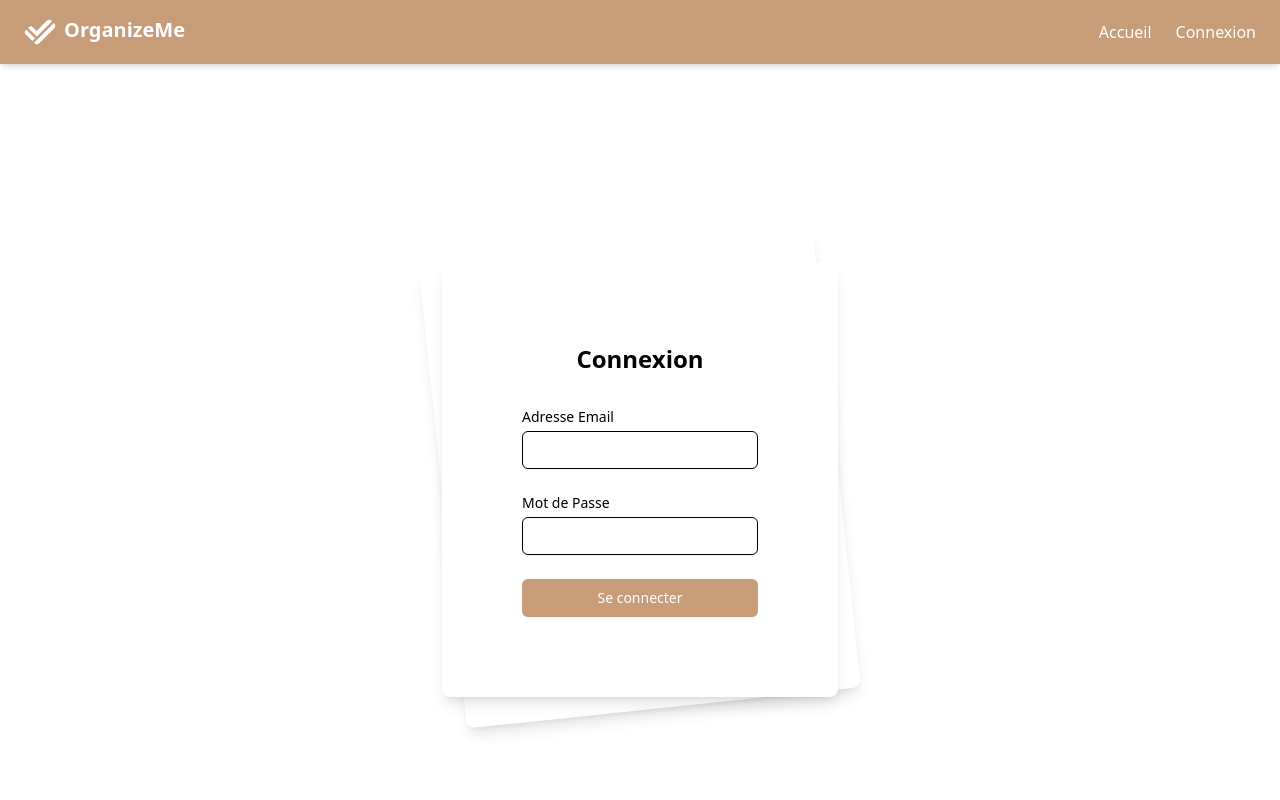
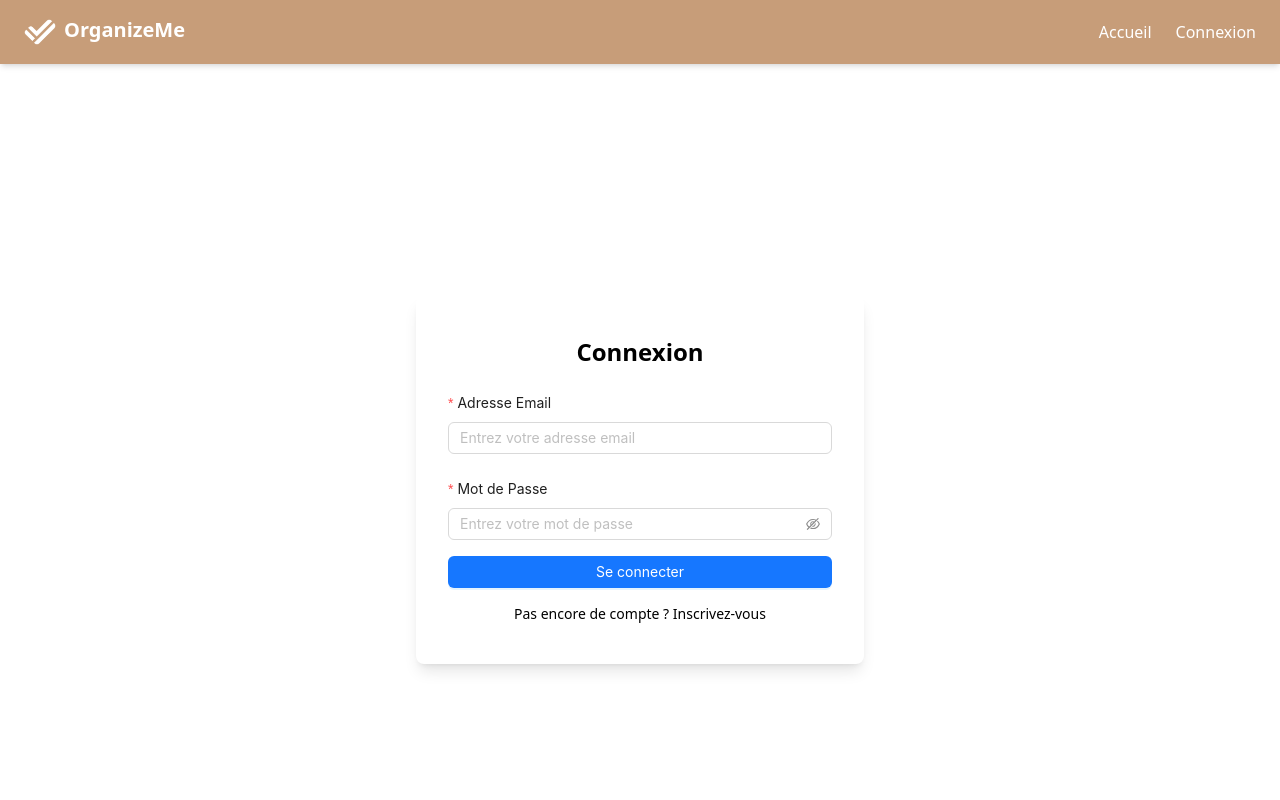
Before and after one commit to Enzo91080/organize-me, a React (Vite) app in the folder organize-me-front/: page /login in a window 1280 px wide. Shown: the top 800 px of the page. Built offline with nearby package versions, Linux system fonts and the light colour scheme; no server answers.

Commit message:
update form and add register

```diff
--- a/organize-me-front/src/Auth/Login.jsx
+++ b/organize-me-front/src/Auth/Login.jsx
@@ -1,18 +1,17 @@
-import { useState } from "react";
-import { useNavigate } from "react-router-dom";
+import { useNavigate, Link } from "react-router-dom";
 import useAuth from "../Common/hooks/useAuth";
 import { ROUTES } from "../Common/router";
+import { Form, Input, Button, Alert } from "antd";
 
 export default function Login() {
   const { login, loading, error } = useAuth();
-  const [email, setEmail] = useState("");
-  const [password, setPassword] = useState("");
   const navigate = useNavigate();
-  const handleSubmit = async (e) => {
-    e.preventDefault();
+  const [form] = Form.useForm(); // Utilisation d'Ant Design pour le formulaire
+
+  const handleSubmit = async (values) => {
     try {
       console.log("Tentative de connexion...");
-      await login({ email, password });
+      await login(values);
       navigate(ROUTES.TASKS);
     } catch (err) {
       console.error("Erreur de connexion :", err.message);
@@ -20,67 +19,58 @@ export default function Login() {
   };
 
   return (
-    <div className="min-h-screen bg-gray-50 flex flex-col justify-center sm:py-12">
-      <div className="relative py-3 sm:max-w-xl sm:mx-auto">
-        <div className="absolute inset-0 bg-gradient-to-r from-blue-500 to-blue-700 shadow-lg transform -skew-y-6 sm:skew-y-0 sm:-rotate-6 sm:rounded-lg"></div>
-        <div className="relative px-4 py-10 bg-white shadow-lg sm:rounded-lg sm:p-20">
-          <div className="max-w-md mx-auto">
-            <h1 className="text-2xl font-semibold text-center text-gray-800">
-              Connexion
-            </h1>
-            <form className="mt-8 space-y-6" onSubmit={handleSubmit}>
-              {error && (
-                <div className="text-red-500 text-sm text-center">{error}</div>
-              )}
-              <div>
-                <label
-                  htmlFor="email"
-                  className="block text-sm font-medium text-gray-700"
+    <div className="min-h-screen bg-gray-50 flex flex-col justify-center items-center">
+      <div className="bg-white shadow-lg rounded-lg px-8 py-10 w-full max-w-md">
+        <h1 className="text-2xl font-bold text-center mb-6">Connexion</h1>
+        <Form
+          form={form}
+          layout="vertical"
+          onFinish={handleSubmit}
+          className="space-y-4"
         >
-                  Adresse Email
-                </label>
-                <input
-                  id="email"
+          {error && <Alert message={error} type="error" showIcon className="mb-4" />}
+          <Form.Item
             name="email"
-                  type="email"
-                  required
-                  value={email}
-                  onChange={(e) => setEmail(e.target.value)}
-                  className="mt-1 block w-full px-4 py-2 bg-gray-50 border border-gray-300 rounded-md shadow-sm focus:ring-blue-500 focus:border-blue-500 sm:text-sm"
-                />
-              </div>
-              <div>
-                <label
-                  htmlFor="password"
-                  className="block text-sm font-medium text-gray-700"
+            label="Adresse Email"
+            rules={[
+              { required: true, message: "L'adresse email est requise !" },
+              { type: "email", message: "Adresse email invalide !" },
+            ]}
           >
-                  Mot de Passe
-                </label>
-                <input
-                  id="password"
+            <Input placeholder="Entrez votre adresse email" />
+          </Form.Item>
+
+          <Form.Item
             name="password"
-                  type="password"
-                  required
-                  value={password}
-                  onChange={(e) => setPassword(e.target.value)}
-                  className="mt-1 block w-full px-4 py-2 bg-gray-50 border border-gray-300 rounded-md shadow-sm focus:ring-blue-500 focus:border-blue-500 sm:text-sm"
-                />
-              </div>
-              <div>
-                <button
-                  type="submit"
-                  disabled={loading}
-                  className={`w-full flex justify-center py-2 px-4 border border-transparent rounded-md shadow-sm text-sm font-medium text-white ${
-                    loading
-                      ? "bg-blue-300 cursor-not-allowed"
-                      : "bg-jb-primary hover:bg-opacity-65 focus:ring-blue-500"
-                  }`}
+            label="Mot de Passe"
+            rules={[{ required: true, message: "Le mot de passe est requis !" }]}
+          >
+            <Input.Password placeholder="Entrez votre mot de passe" />
+          </Form.Item>
+
+          <Form.Item>
+            <Button
+              type="primary"
+              htmlType="submit"
+              loading={loading}
+              block
             >
               {loading ? "Connexion..." : "Se connecter"}
-                </button>
-              </div>
-            </form>
-          </div>
+            </Button>
+          </Form.Item>
+        </Form>
+
+        {/* Lien vers la page d'inscription */}
+        <div className="text-center mt-4">
+          <p className="text-sm text-gray-600">
+            Pas encore de compte ?{" "}
+            <Link
+              to={ROUTES.AUTH.REGISTER}
+              className="text-blue-500 hover:underline"
+            >
+              Inscrivez-vous
+            </Link>
+          </p>
         </div>
       </div>
     </div>
--- /dev/null
+++ b/organize-me-front/src/Auth/Register.jsx
@@ -0,0 +1,109 @@
+import { useNavigate, Link } from "react-router-dom";
+import { Form, Input, Button, Alert } from "antd";
+import useAuth from "../Common/hooks/useAuth";
+import { ROUTES } from "../Common/router";
+
+export default function Register() {
+  const { register, loading, error } = useAuth();
+  const navigate = useNavigate();
+  const [form] = Form.useForm();
+
+  const handleSubmit = async (values) => {
+    console.log("Form submitted with values:", values); // Log pour debug
+    const { firstName, lastName, email, password } = values;
+
+    try {
+      console.log("Tentative d'inscription...");
+      await register({ firstName, lastName, email, password });
+      navigate(ROUTES.AUTH.LOGIN);
+    } catch (err) {
+      console.error("Erreur d'inscription :", err.message);
+    }
+  };
+
+  return (
+    <div className="min-h-screen bg-gray-50 flex flex-col justify-center items-center">
+      <div className="bg-white shadow-lg rounded-lg px-8 py-10 w-full max-w-md">
+        <h1 className="text-2xl font-bold text-center mb-6">Inscription</h1>
+        <Form
+          form={form}
+          layout="vertical"
+          onFinish={handleSubmit} // Connecté correctement
+        >
+          {error && <Alert message={error} type="error" showIcon className="mb-4" />}
+          <Form.Item
+            name="firstName"
+            label="Prénom"
+            rules={[{ required: true, message: "Le prénom est requis !" }]}
+          >
+            <Input placeholder="Entrez votre prénom" />
+          </Form.Item>
+          <Form.Item
+            name="lastName"
+            label="Nom de famille"
+            rules={[{ required: true, message: "Le nom de famille est requis !" }]}
+          >
+            <Input placeholder="Entrez votre nom" />
+          </Form.Item>
+          <Form.Item
+            name="email"
+            label="Adresse Email"
+            rules={[
+              { required: true, message: "L'adresse email est requise !" },
+              { type: "email", message: "Adresse email invalide !" },
+            ]}
+          >
+            <Input placeholder="Entrez votre adresse email" />
+          </Form.Item>
+          <Form.Item
+            name="password"
+            label="Mot de passe"
+            rules={[
+              { required: true, message: "Le mot de passe est requis !" },
+              { min: 6, message: "Le mot de passe doit contenir au moins 6 caractères !" },
+            ]}
+          >
+            <Input.Password placeholder="Entrez votre mot de passe" />
+          </Form.Item>
+          <Form.Item
+            name="confirmPassword"
+            label="Confirmez le mot de passe"
+            dependencies={["password"]}
+            rules={[
+              { required: true, message: "Veuillez confirmer votre mot de passe !" },
+              ({ getFieldValue }) => ({
+                validator(_, value) {
+                  if (!value || getFieldValue("password") === value) {
+                    return Promise.resolve();
+                  }
+                  return Promise.reject(
+                    new Error("Les mots de passe ne correspondent pas !")
+                  );
+                },
+              }),
+            ]}
+          >
+            <Input.Password placeholder="Confirmez votre mot de passe" />
+          </Form.Item>
+
+          <Form.Item>
+            <Button type="primary" htmlType="submit" loading={loading} block>
+              {loading ? "Inscription..." : "S'inscrire"}
+            </Button>
+          </Form.Item>
+        </Form>
+        <div className="text-center mt-4">
+          <p className="text-sm text-gray-600">
+            Déjà inscrit ?{" "}
+            <Link
+              to={ROUTES.AUTH.LOGIN}
+              className="text-blue-500 hover:underline"
+            >
+              Connectez-vous
+            </Link>
+          </p>
+        </div>
+      </div>
+    </div>
+  );
+}
--- a/organize-me-front/src/Common/router.jsx
+++ b/organize-me-front/src/Common/router.jsx
@@ -4,10 +4,12 @@ import Home from "../Home/Home";
 import Tasks from "../Tasks/Tasks";
 import Login from "../Auth/Login";
 import TasksPage from "../Tasks/TasksPage";
+import Register from "../Auth/Register";
 
 export const ROUTES = {
   AUTH: {
     LOGIN: "/login",
+    REGISTER: "/register",
   },
   HOME: "/",
   TASKS: "/tasks",
@@ -24,6 +26,9 @@ const router = createBrowserRouter([
         element: (<TasksPage />),
       },
       { path: ROUTES.AUTH.LOGIN, element: <Login /> },
+      { path: ROUTES.AUTH.REGISTER, element: <Register /> },
+
+
     ],
   },
 ]);
```
Lines whose indentation alone changed are shown as unchanged.
